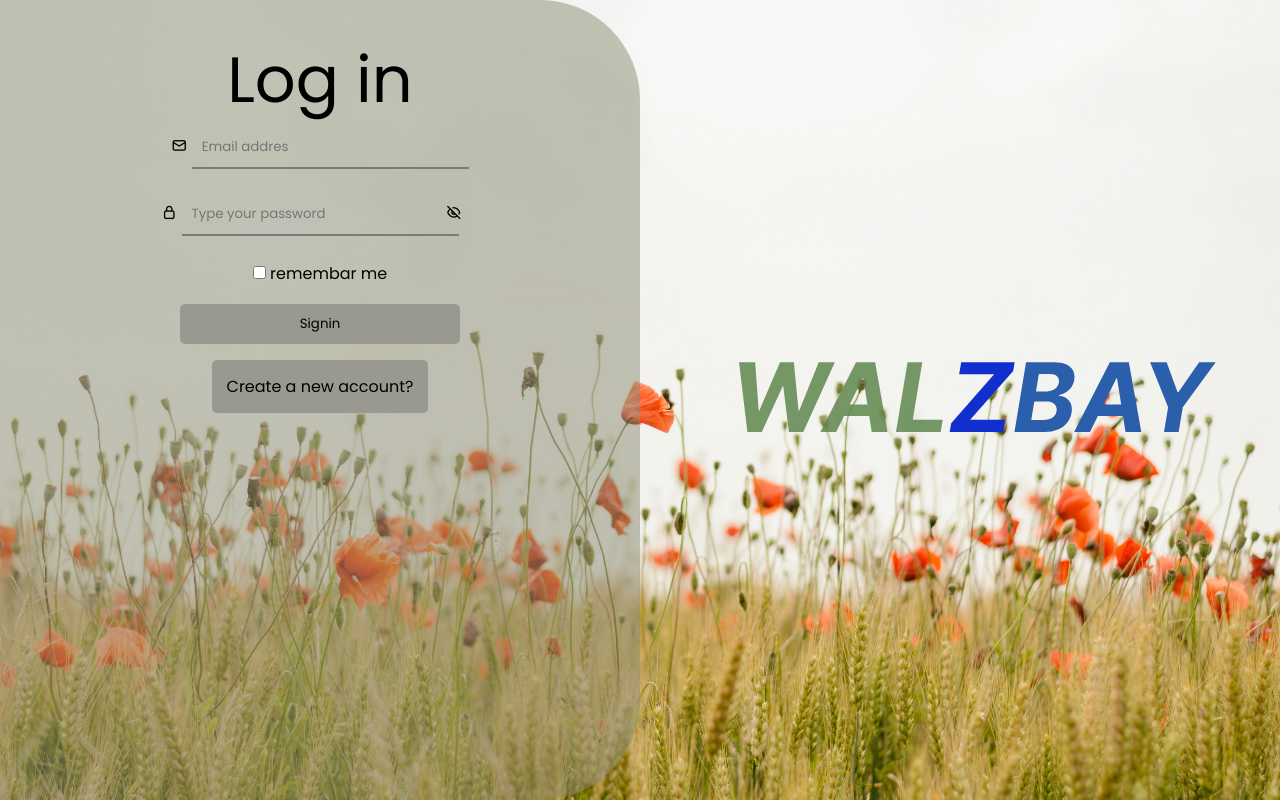
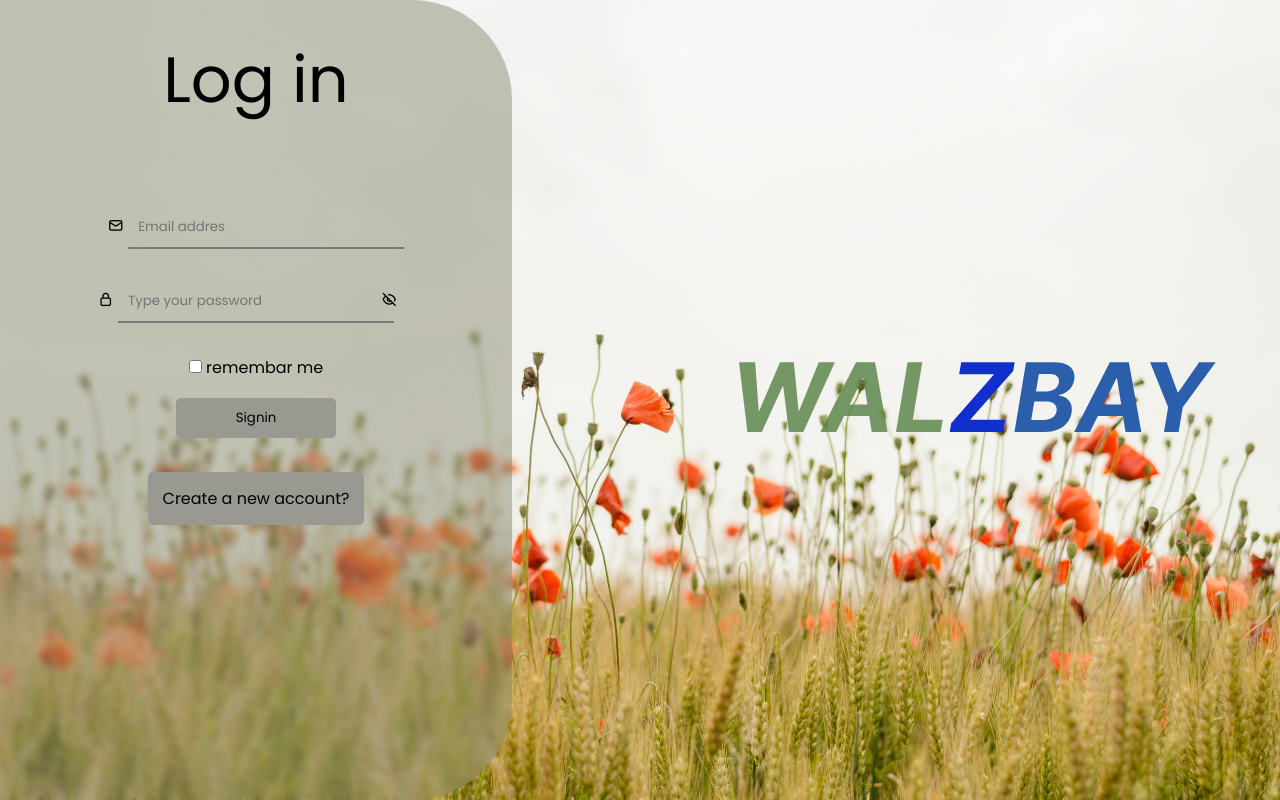
Before and after one commit to SaratGayen/Wallzbay, a PHP site: page /signin.html in a window 1280 px wide. Run offline with PHP 8.4, Linux system fonts and the light colour scheme.

Commit message:
summery (required)
Description !!! ???

```diff
--- a/css/signin.css
+++ b/css/signin.css
@@ -24,14 +24,13 @@ input[type=checkbox]{
 
 }
 input[type=submit]{
-    outline: none;
     background: rgb(153, 153, 146);
     width: 50%;
     outline: none;
     border: none;
     padding: 10px;
     border-radius: 5px;
-    margin-bottom: 30px;
+    margin-bottom: 15%;
     cursor: pointer;
 
 }
@@ -40,11 +39,13 @@ input[type=email],input[type=password]{
     padding: 10px;
     background:none;
     border-bottom: 2px solid rgb(124, 123, 123);
+    width: 80%;
+    margin-bottom: 10%;
 }
 input[type=email],input[type=password]{
     background: none;
     outline: none;
-    margin-bottom: 25px;
+    margin-bottom: 10%;
     cursor: pointer;
 }
 section{
@@ -59,17 +60,19 @@ section{
     position: relative;
     background: rgba(140, 140, 116, 0.5);
     border-radius: 0px 100px 100px 0px;
-    width: 50vw;
+    backdrop-filter: blur(3px);
+    width: 40vw;
     height: 100vh;
 }
 h1{
     font-size: 4rem;
     font-weight: 400;
+    margin-bottom: 25%;
 }
 .items{
     position: relative;
     height: 20rem;
-    width: 35rem;
+    width: 20rem;
     margin: auto;
     top: 2rem ;
     text-align: center;
@@ -83,14 +86,13 @@ h1{
     padding: 15px;
     background-color: rgb(153, 153, 146);
     border-radius: 5px;
-    border: 2px solid black;
-    color: black;
+    color: rgb(0, 0, 0);
     margin:20px;
     border: none;
     outline: none;
     cursor: pointer;
 }
-  .uil.uil-eye.showHidePw {
+.uil.uil-eye.showHidePw {
     cursor: pointer;
     position: relative;
     left: -3%;
--- a/css/signup.css
+++ b/css/signup.css
@@ -69,7 +69,8 @@ section{
 .img{
      width: 38%;
     position: relative;
-    margin-bottom: 20%;
+    margin-bottom: 15%;
+
 
 }
 img{
--- a/signin.html
+++ b/signin.html
@@ -20,7 +20,6 @@
      <div class="cont">
         <div class="items">
         <h1>Log in</h1>
-
         <form>
             <i class="uil uil-envelope-alt"></i>
             <input type="email" placeholder="Email addres" name="email">
```
